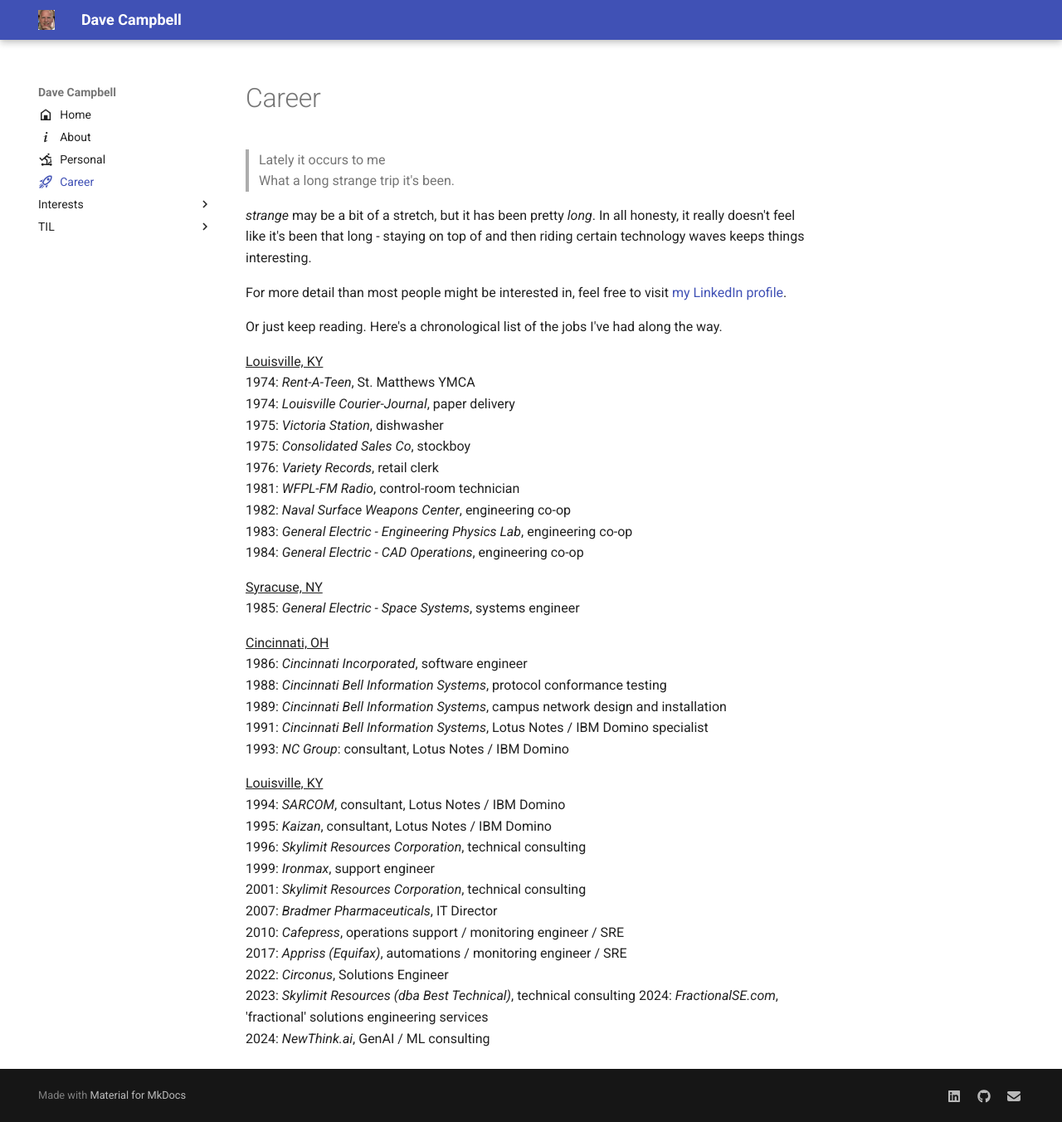
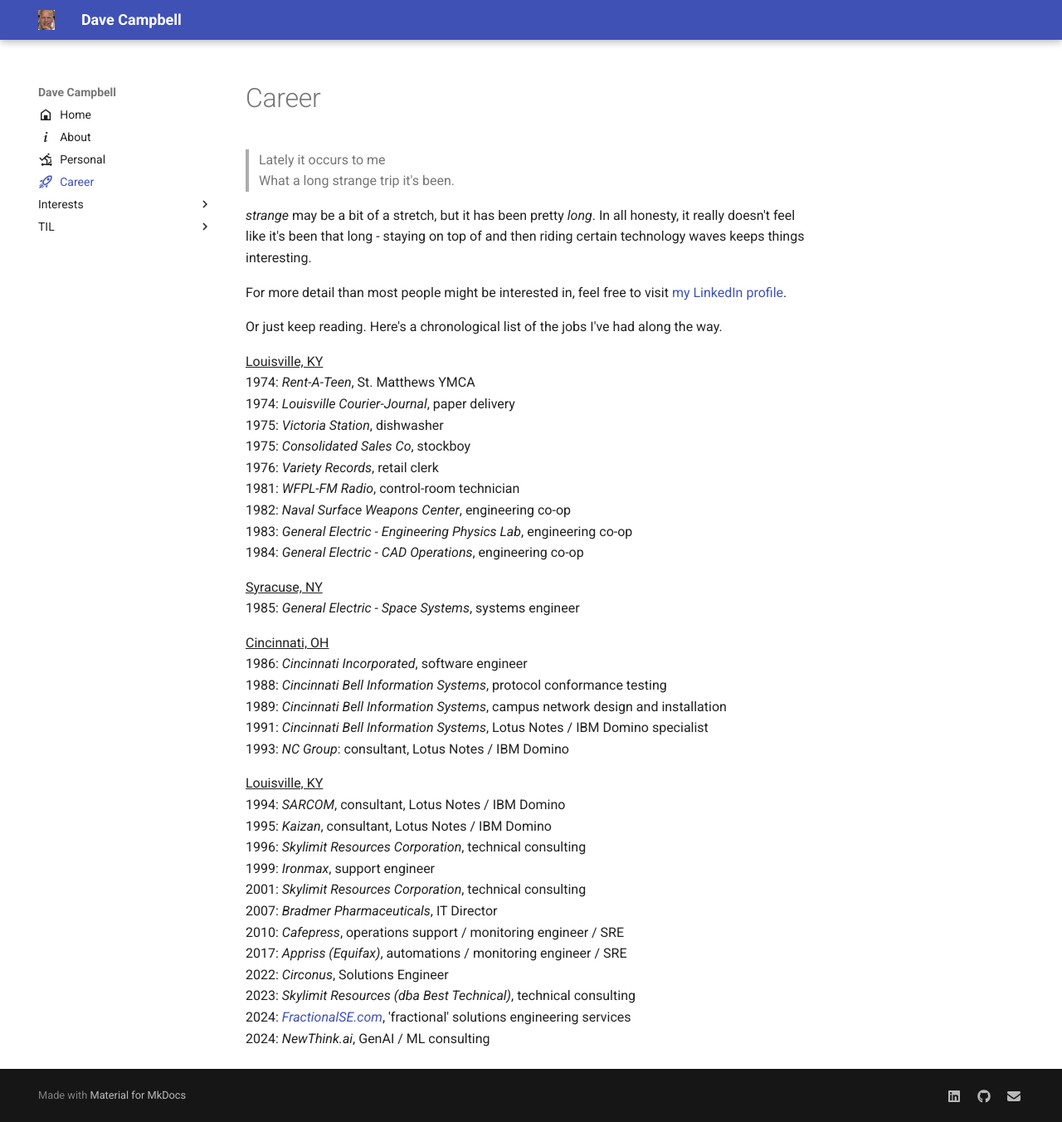
Before and after one commit to davecampbell/davecampbell.github.io, an MkDocs documentation site: the page built from docs/career.md, in a window 1280 px wide and 1352 px high. Shown: the whole window at 83% size. Built offline with MkDocs 1.6.1 and Material for MkDocs 9.7.7, drawn with Linux system fonts in a browser that asks for light colours; part of the change alters nothing that is shown.

```diff
--- a/docs/career.md
+++ b/docs/career.md
@@ -45,5 +45,5 @@ Or just keep reading.  Here's a chronological list of the jobs I've had along th
 2017: *Appriss (Equifax)*, automations / monitoring engineer / SRE
 2022: *Circonus*, Solutions Engineer
 2023: *Skylimit Resources (dba Best Technical)*, technical consulting
-2024: *FractionalSE.com*, 'fractional' solutions engineering services
+2024: *[FractionalSE.com](https://fractionalse.com)*, 'fractional' solutions engineering services
 2024: *NewThink.ai*, GenAI / ML consulting
```
